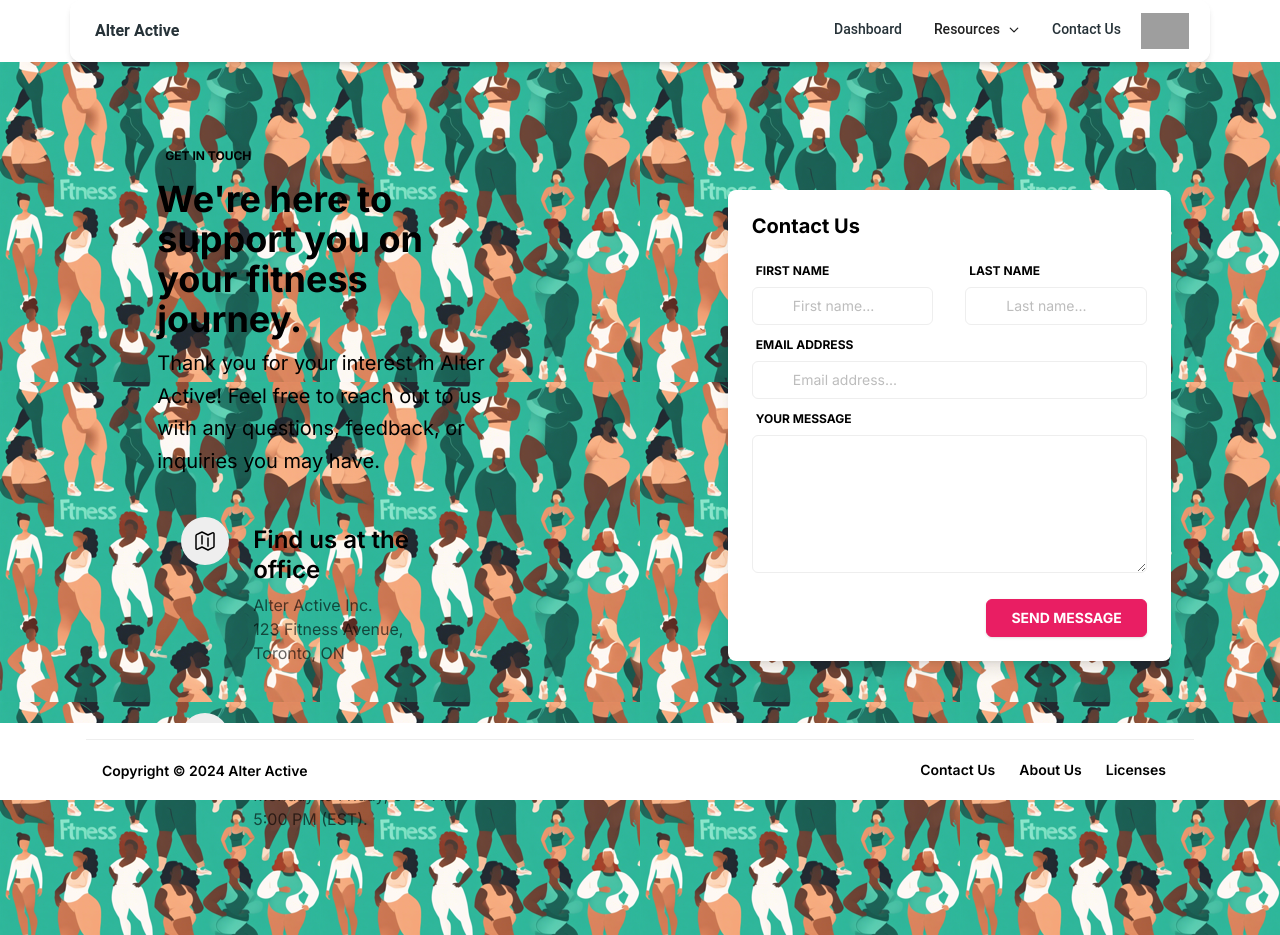
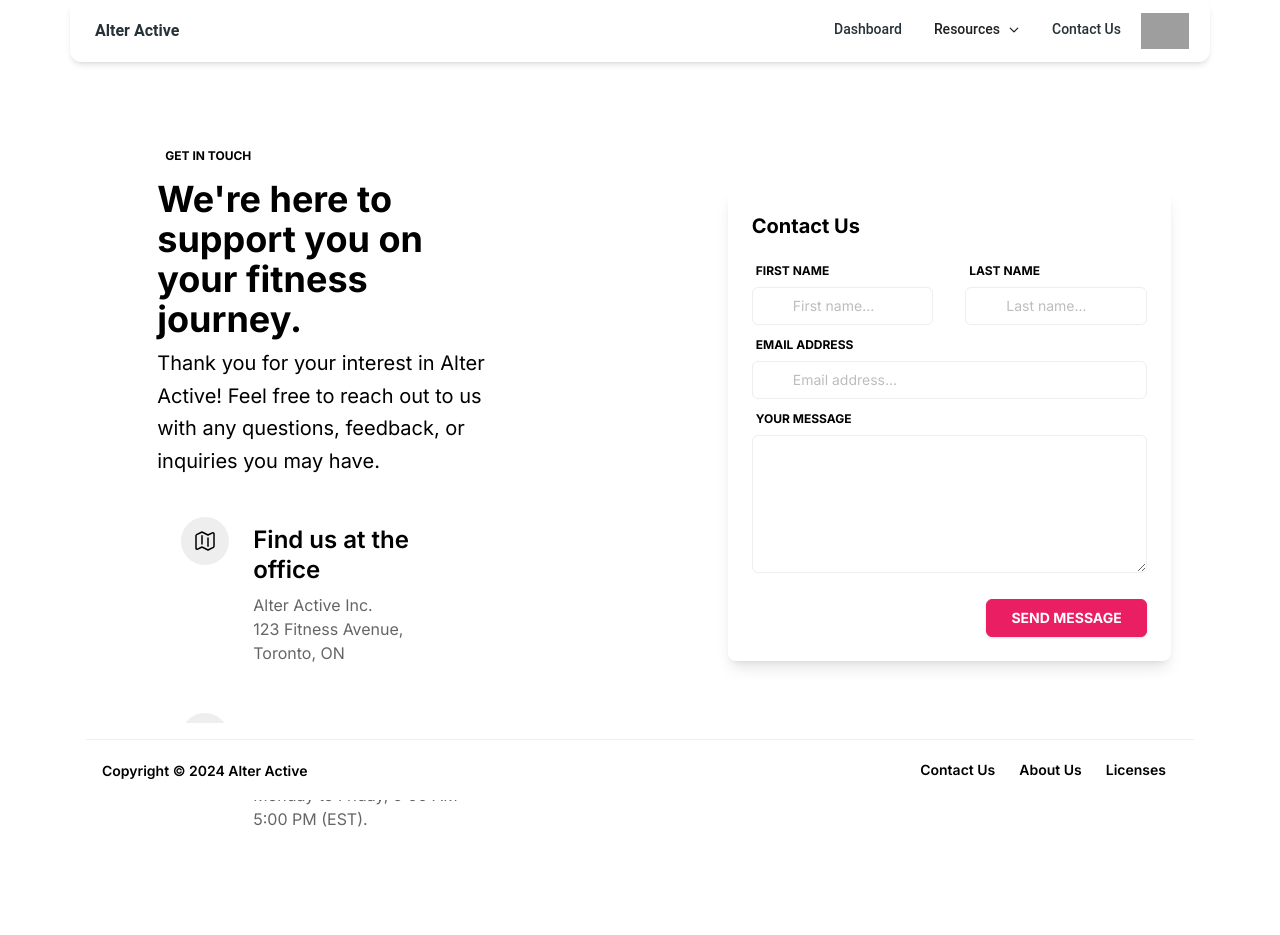
Before and after one commit to Wowwzerzs/AlterActive, a Next.js app in the folder alter-active/: page /contact in a window 1280 px wide. Built offline with nearby package versions, Linux system fonts and the light colour scheme; grey boxes are pictures that could not be loaded.

Commit message:
Removed background img

```diff
--- a/alter-active/src/app/contact/page.jsx
+++ b/alter-active/src/app/contact/page.jsx
@@ -4,7 +4,7 @@ function Contact() {
   return (
     <div>
       <div className="w-full">
-        <div className="bg-blueGray-900 py-20" style={{ backgroundImage: "url('/backG.png')" }}>
+        <div className="bg-blueGray-900 py-20" >
           <div className="container mx-auto px-4">
             <div className="flex flex-wrap -mx-4">
               <div className="mx-auto flex justify-center flex-col text-black px-4 relative lg:w-4/12 w-full md:w-5/12">
```
